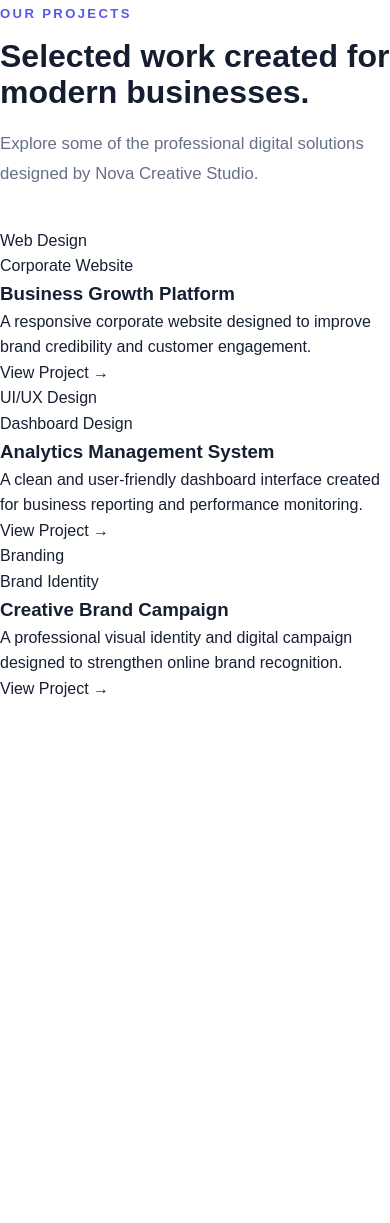
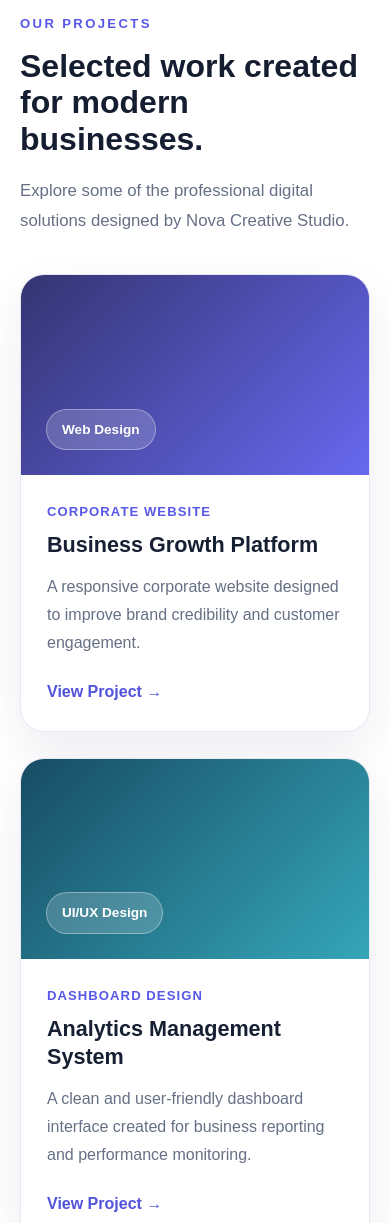
Before and after one commit to Melani-007/freelance-portfolio-devops-assignment, a website: page src/index.html in a window 390 px wide. Shown: the part 4002-5225 px from the top of the page. Before the commit the page ends 4773 px from the top, so only its background shows below. Drawn offline with Linux system fonts and the light colour scheme.

Commit message:
style: design responsive projects section

```diff
--- a/src/styles/style.css
+++ b/src/styles/style.css
@@ -653,3 +653,124 @@ img {
     padding: 28px;
   }
 }
+
+/* =========================
+   Projects Section
+========================= */
+
+.projects-section {
+  padding: 110px 24px;
+  background: #ffffff;
+}
+
+.projects-grid {
+  display: grid;
+  grid-template-columns: repeat(3, 1fr);
+  gap: 26px;
+}
+
+.project-card {
+  overflow: hidden;
+  background: #ffffff;
+  border: 1px solid #e6e8f2;
+  border-radius: 24px;
+  box-shadow: 0 18px 45px rgba(34, 40, 88, 0.08);
+  transition:
+    transform 0.3s ease,
+    box-shadow 0.3s ease;
+}
+
+.project-card:hover {
+  transform: translateY(-8px);
+  box-shadow: 0 26px 60px rgba(54, 55, 130, 0.16);
+}
+
+.project-image {
+  min-height: 230px;
+  padding: 25px;
+  display: flex;
+  align-items: flex-end;
+}
+
+.project-image span {
+  padding: 9px 15px;
+  color: #ffffff;
+  background: rgba(255, 255, 255, 0.18);
+  border: 1px solid rgba(255, 255, 255, 0.35);
+  border-radius: 999px;
+  backdrop-filter: blur(8px);
+  font-size: 0.85rem;
+  font-weight: 700;
+}
+
+.project-image-one {
+  background: linear-gradient(135deg, #343472, #6868f0);
+}
+
+.project-image-two {
+  background: linear-gradient(135deg, #174c64, #35a6b8);
+}
+
+.project-image-three {
+  background: linear-gradient(135deg, #663b7a, #b45cc8);
+}
+
+.project-content {
+  padding: 30px;
+}
+
+.project-category {
+  margin-bottom: 9px;
+  color: #5858e8;
+  font-size: 0.82rem;
+  font-weight: 800;
+  letter-spacing: 0.08em;
+  text-transform: uppercase;
+}
+
+.project-content h3 {
+  margin-bottom: 14px;
+  color: #172033;
+  font-size: 1.35rem;
+  line-height: 1.3;
+}
+
+.project-content > p:not(.project-category) {
+  margin-bottom: 22px;
+  color: #667085;
+  line-height: 1.75;
+}
+
+.project-link {
+  color: #5253dc;
+  font-weight: 700;
+  text-decoration: none;
+}
+
+.project-link:hover {
+  text-decoration: underline;
+}
+
+@media (max-width: 900px) {
+  .projects-grid {
+    grid-template-columns: repeat(2, 1fr);
+  }
+}
+
+@media (max-width: 620px) {
+  .projects-section {
+    padding: 80px 20px;
+  }
+
+  .projects-grid {
+    grid-template-columns: 1fr;
+  }
+
+  .project-image {
+    min-height: 200px;
+  }
+
+  .project-content {
+    padding: 26px;
+  }
+}
```
